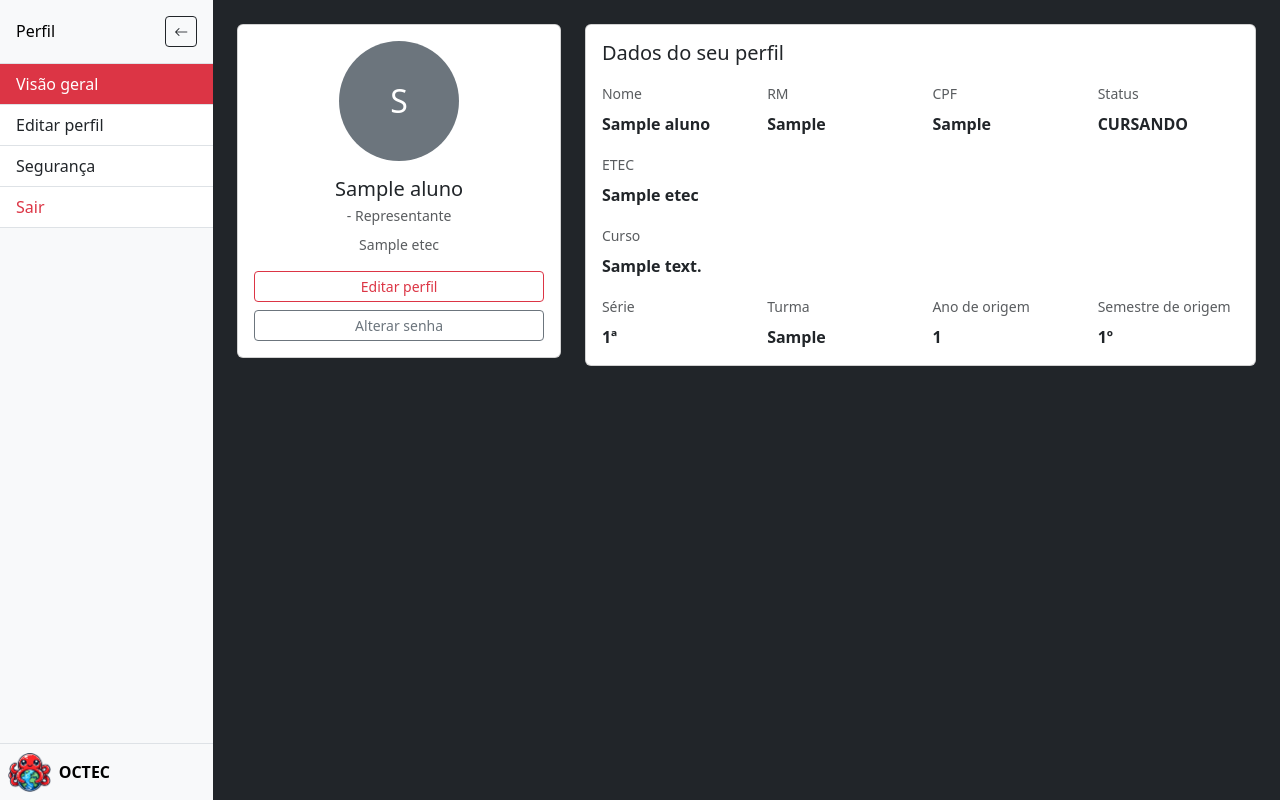
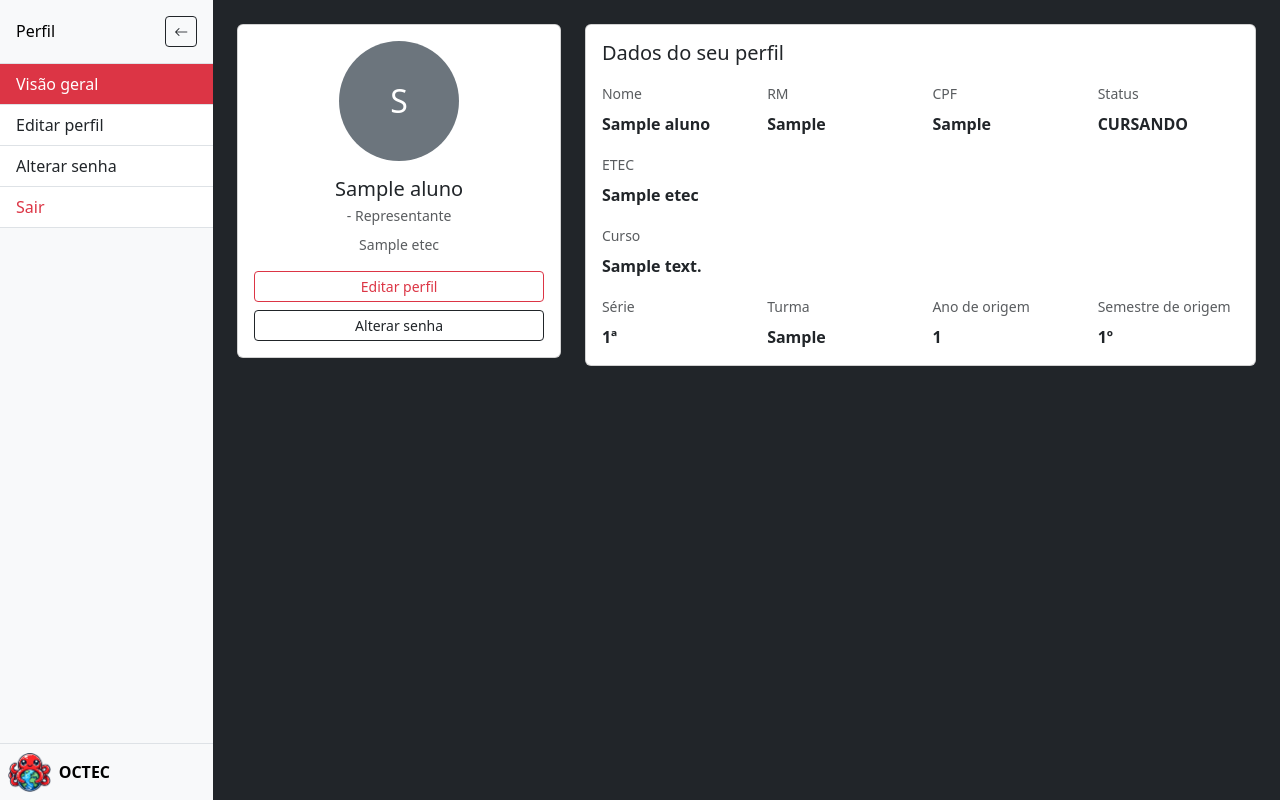
Before and after one commit to OCTECTCC/OCTEC, a Flask app: page /perfil in a window 1280 px wide. Run offline with Flask 3, Linux system fonts and the light colour scheme; a user stored in the database is signed in; tables that the repository leaves empty hold one stand-in row (values such as "Sample post").

Commit message:
Criação do alterar_senha.html - Implementação do sistema de alterar senha

```diff
--- a/app/templates/perfil.html
+++ b/app/templates/perfil.html
@@ -13,7 +13,7 @@
                 <nav class="flex-grow-1 list-group list-group-flush overflow-auto">
                     <a href="{{ url_for('views.perfil') }}" class="list-group-item list-group-item-action text-bg-danger">Visão geral</a>
                     <a href="{{ url_for('views.perfil') }}" class="list-group-item list-group-item-action">Editar perfil</a>
-                    <a href="{{ url_for('views.perfil') }}" class="list-group-item list-group-item-action">Segurança</a>
+                    <a href="{{ url_for('views.alterar_senha') }}" class="list-group-item list-group-item-action">Alterar senha</a>
                     <a href="{{ url_for('views.logout') }}" class="list-group-item list-group-item-action text-danger border-bottom">Sair</a>
                 </nav>
                 <div class="d-flex align-items-center p-2 border-top">
@@ -106,7 +106,7 @@
                                     </p>
                                     <div class="d-grid gap-2">
                                         <a href="{{ url_for('views.perfil') }}" class="btn btn-outline-danger btn-sm">Editar perfil</a>
-                                        <a href="{{ url_for('views.perfil') }}" class="btn btn-outline-secondary btn-sm">Alterar senha</a>
+                                        <a href="{{ url_for('views.alterar_senha') }}" class="btn btn-outline-dark btn-sm">Alterar senha</a>
                                     </div>
                                 </div>
                             </div>
--- a/app/views.py
+++ b/app/views.py
@@ -549,6 +549,70 @@ def logout():
 def perfil():
     return render_template("perfil.html")
 
+@views.route("/perfil/alterar_senha", methods=["GET", "POST"])
+@login_required
+def alterar_senha():
+    if request.method == "POST":
+        senha_atual = request.form.get("senha_atual", "").strip()
+        nova_senha = request.form.get("nova_senha", "").strip()
+        confirmar_senha = request.form.get("confirmar_senha", "").strip()
+
+        if not senha_atual or not nova_senha or not confirmar_senha:
+            flash("Preencha todos os campos", "warning")
+            return redirect(url_for("views.alterar_senha"))
+
+        if nova_senha != confirmar_senha:
+            flash("As senhas não coincidem", "warning")
+            return redirect(url_for("views.alterar_senha"))
+
+        if len(nova_senha) < 6:
+            flash("A nova senha deve ter pelo menos 6 caracteres", "warning")
+            return redirect(url_for("views.alterar_senha"))
+
+        cargo_usuario = getattr(current_user, "id_cargo_usuario", None)
+
+        if cargo_usuario == 1:
+            hash_senha_atual = current_user.senha_aluno
+            campo_senha = "senha_aluno"
+        elif cargo_usuario == 2:
+            hash_senha_atual = current_user.senha_tec
+            campo_senha = "senha_tec"
+        elif cargo_usuario == 3:
+            hash_senha_atual = current_user.senha_prof
+            campo_senha = "senha_prof"
+        elif cargo_usuario == 4:
+            hash_senha_atual = current_user.senha_coor
+            campo_senha = "senha_coor"
+        elif cargo_usuario == 5:
+            hash_senha_atual = current_user.senha_dir
+            campo_senha = "senha_dir"
+        else:
+            flash("Erro no cargo de usuário", "danger")
+            return redirect(url_for("views.perfil"))
+
+        if not check_password_hash(hash_senha_atual, senha_atual):
+            flash("Senha atual incorreta", "danger")
+            return redirect(url_for("views.alterar_senha"))
+
+        if check_password_hash(hash_senha_atual, nova_senha):
+            flash("A nova senha não pode ser igual a senha anterior", "danger")
+            return redirect(url_for("views.alterar_senha"))
+
+        setattr(current_user, campo_senha, generate_password_hash(nova_senha))
+
+        try:
+            db.session.commit()
+        except Exception as exception:
+            db.session.rollback()
+            current_app.logger.exception("Erro ao alterar senha")
+            flash("Ocorreu um erro ao salvar a nova senha. Tente novamente", "danger")
+            return redirect(url_for("views.alterar_senha"))
+
+        flash("Senha alterada com sucesso", "success")
+        return redirect(url_for("views.perfil"))
+
+    return render_template("alterar_senha.html")
+
 @views.route("/primeiro_acesso", methods=["GET","POST"])
 def primeiro_acesso():
     if current_user.is_authenticated:
```
Also changed, not shown: app/templates/alterar_senha.html (added, +40 -0 lines).
